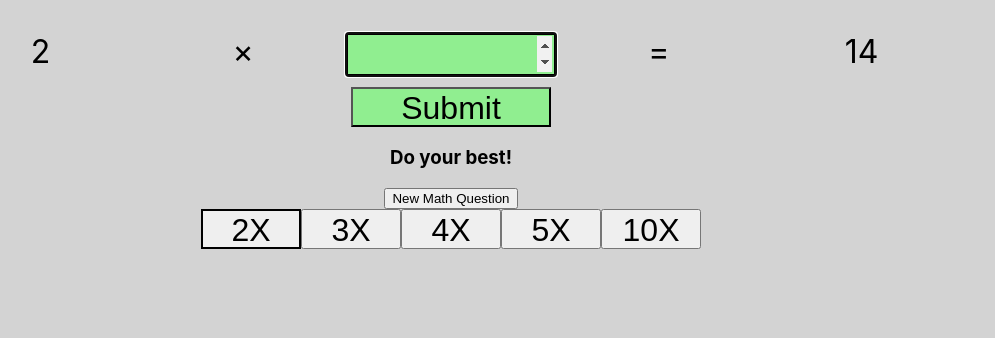
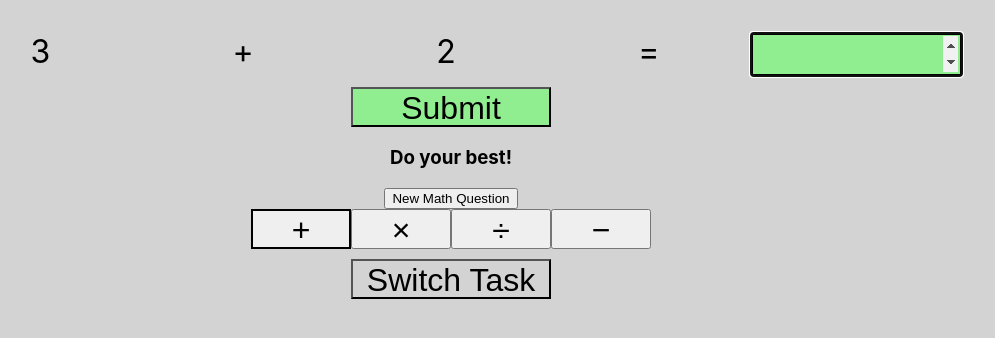
Before and after one commit to Linnesq/kids-maths-app, a React (Create React App) app: page / in a window 1280 px wide. Shown: the top 338 px of the page, without its empty margins (189-1184 px from the left). Built offline with nearby package versions, Linux system fonts and the light colour scheme.

Commit message:
Added basic task switcher

```diff
--- a/src/App.js
+++ b/src/App.js
@@ -1,17 +1,23 @@
-import React from 'react';
+import React, { useState } from 'react';
 import './App.scss';
 
 import MathView from './MathView';
-// eslint-disable-next-line
 import { getSimpleTasks, getTimesTablesTask } from './tasks/simple.js'
 
 const App = () => {
-  // const data = getSimpleTasks();
-  const data = getTimesTablesTask();
+  const [showTimesTables, setShowTimesTables] = useState(false);
+  const data = showTimesTables ? getTimesTablesTask() : getSimpleTasks()
   return (
+    <>
     <div className="App">
-      <MathView taskData={data}/>
+      <MathView key={data.description} taskData={data}/>
     </div>
+    <div className="App App-switcher">
+      <button onClick={() => setShowTimesTables(!showTimesTables)}>
+        Switch Task
+      </button>
+    </div>
+    </>
   );
 };
 export default App;
--- a/src/App.scss
+++ b/src/App.scss
@@ -1,5 +1,18 @@
+@import "./variables.scss";
+
 .App {
   text-align: center;
+}
+
+.App-switcher {
+  margin-top: 10px;
+
+  button {
+    width: 200px;
+    height: 40px;
+    font-size: $textRegular;
+    background-color: lightgrey;
+  }
 }
 
 .App-logo {
@@ -12,28 +25,3 @@
     animation: App-logo-spin infinite 20s linear;
   }
 }
-
-.App-header {
-  background-color: #282c34;
-  min-height: 100vh;
-  display: flex;
-  flex-direction: column;
-  align-items: center;
-  justify-content: center;
-  font-size: calc(10px + 2vmin);
-  color: white;
-}
-
-.App-link {
-  color: #61dafb;
-}
-
-@keyframes App-logo-spin {
-  from {
-    transform: rotate(0deg);
-  }
-
-  to {
-    transform: rotate(360deg);
-  }
-}
```
Also changed, not shown: 1 other file (tests, documents, lock files or other folders).
